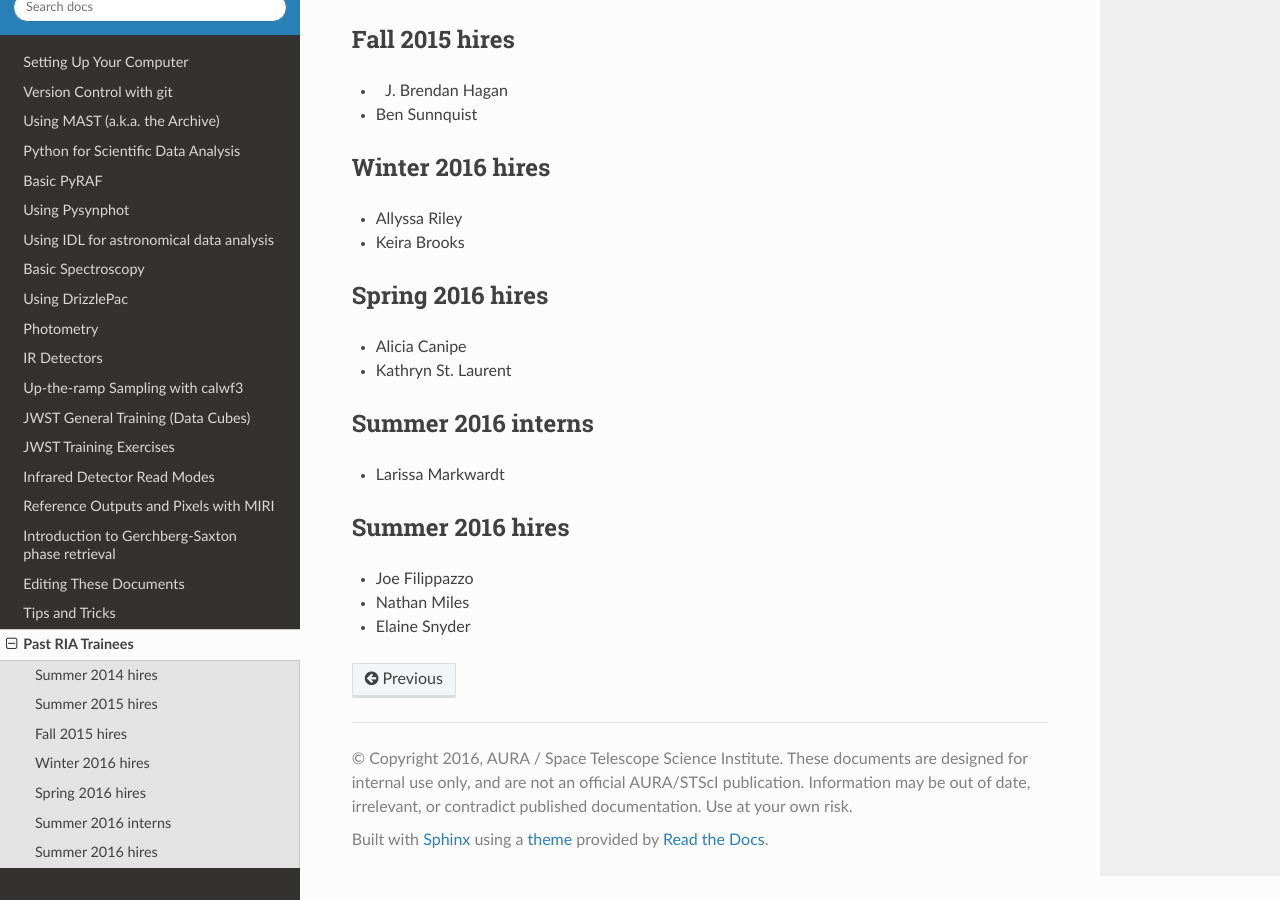
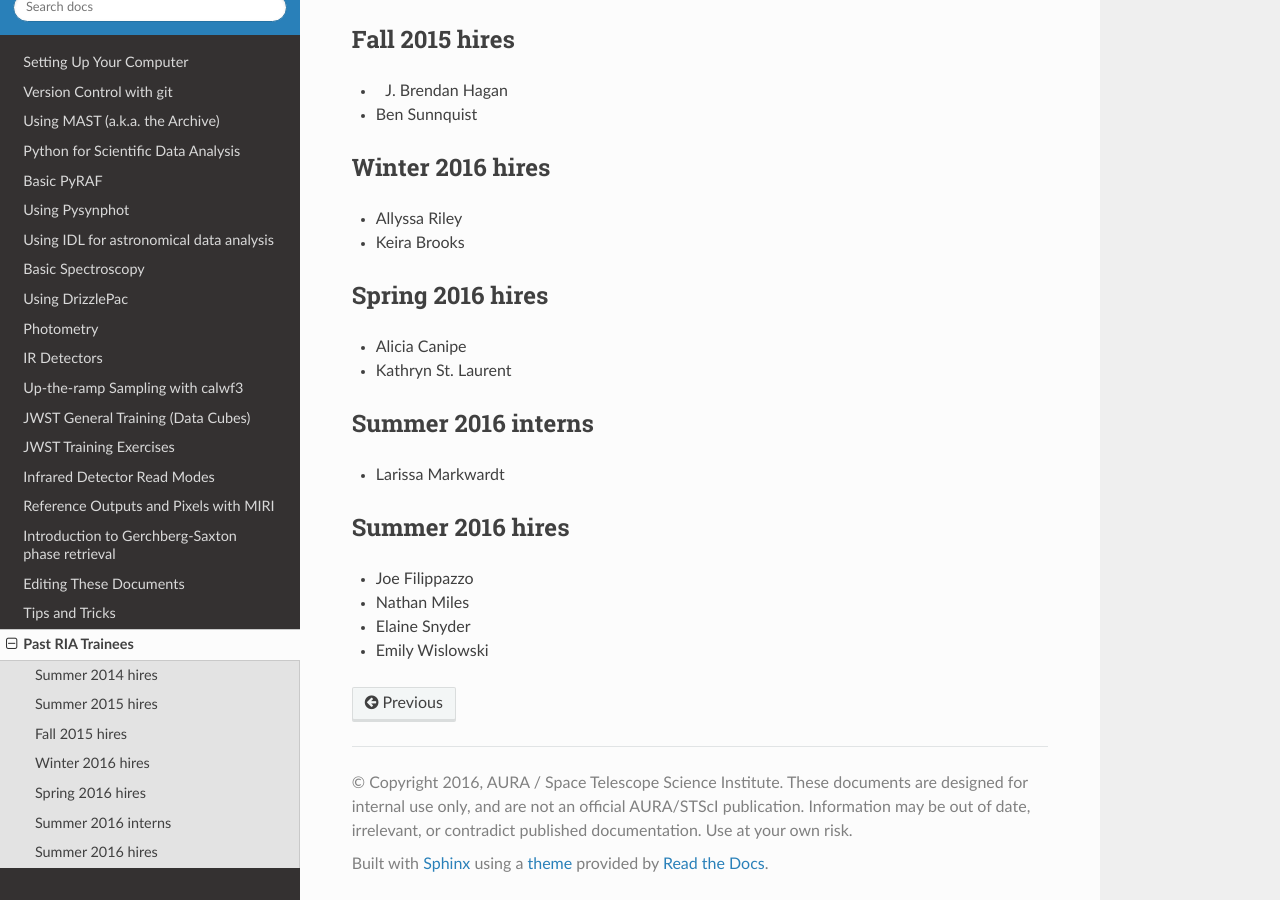
Before and after one commit to staceybright/training-library, a Sphinx documentation site: the page built from source/trainees.txt, in a window 1280 px wide and 900 px high, scrolled down 705 px. Built offline with Sphinx 7.4.7 and the Read the Docs theme 2.0.0, drawn with Linux system fonts in a browser that asks for light colours.

Commit message:
Added my name to trainees.txt

```diff
--- a/source/trainees.txt
+++ b/source/trainees.txt
@@ -56,3 +56,4 @@ Summer 2016 hires
 * Joe Filippazzo
 * Nathan Miles
 * Elaine Snyder
+* Emily Wislowski
```
